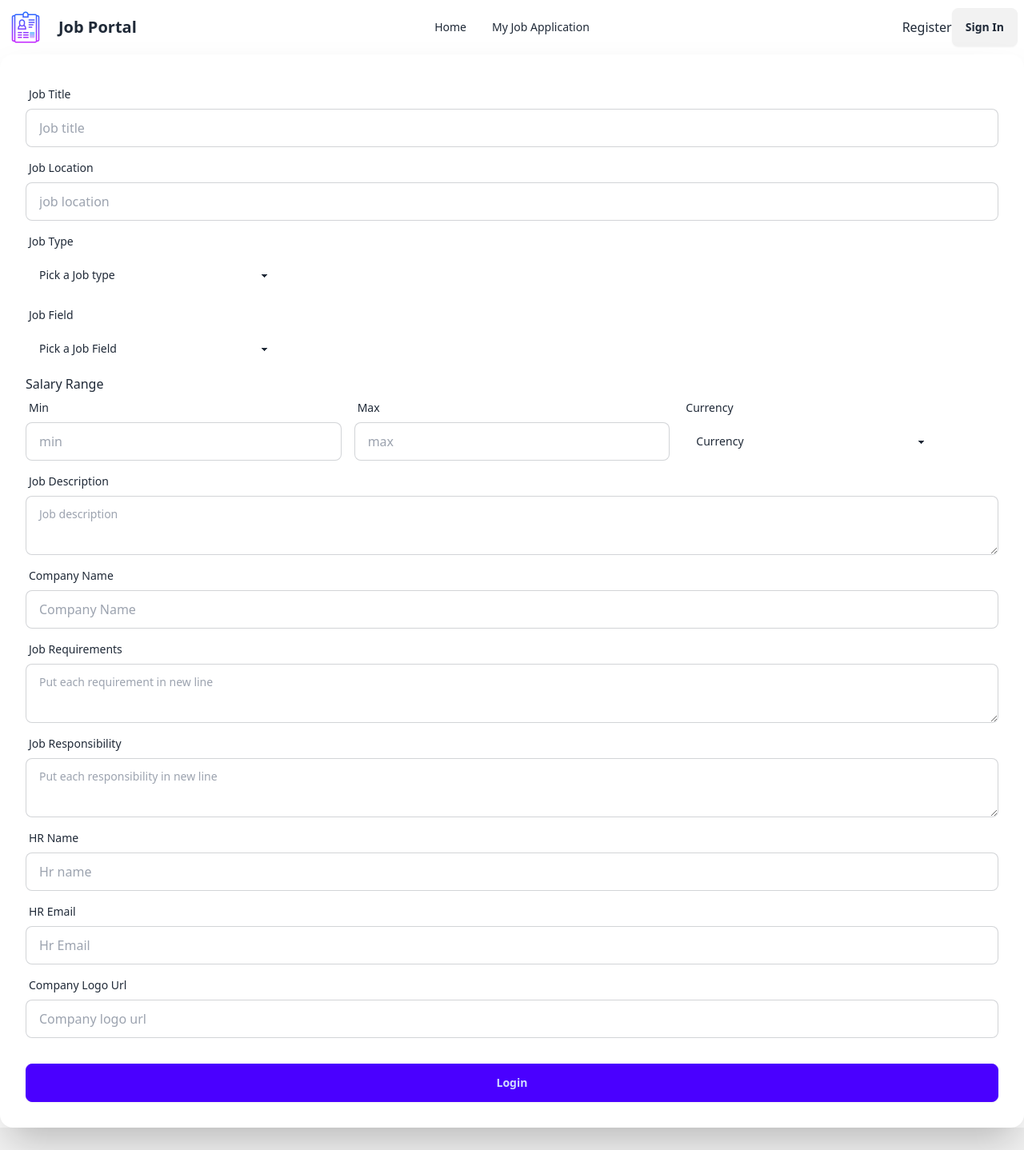
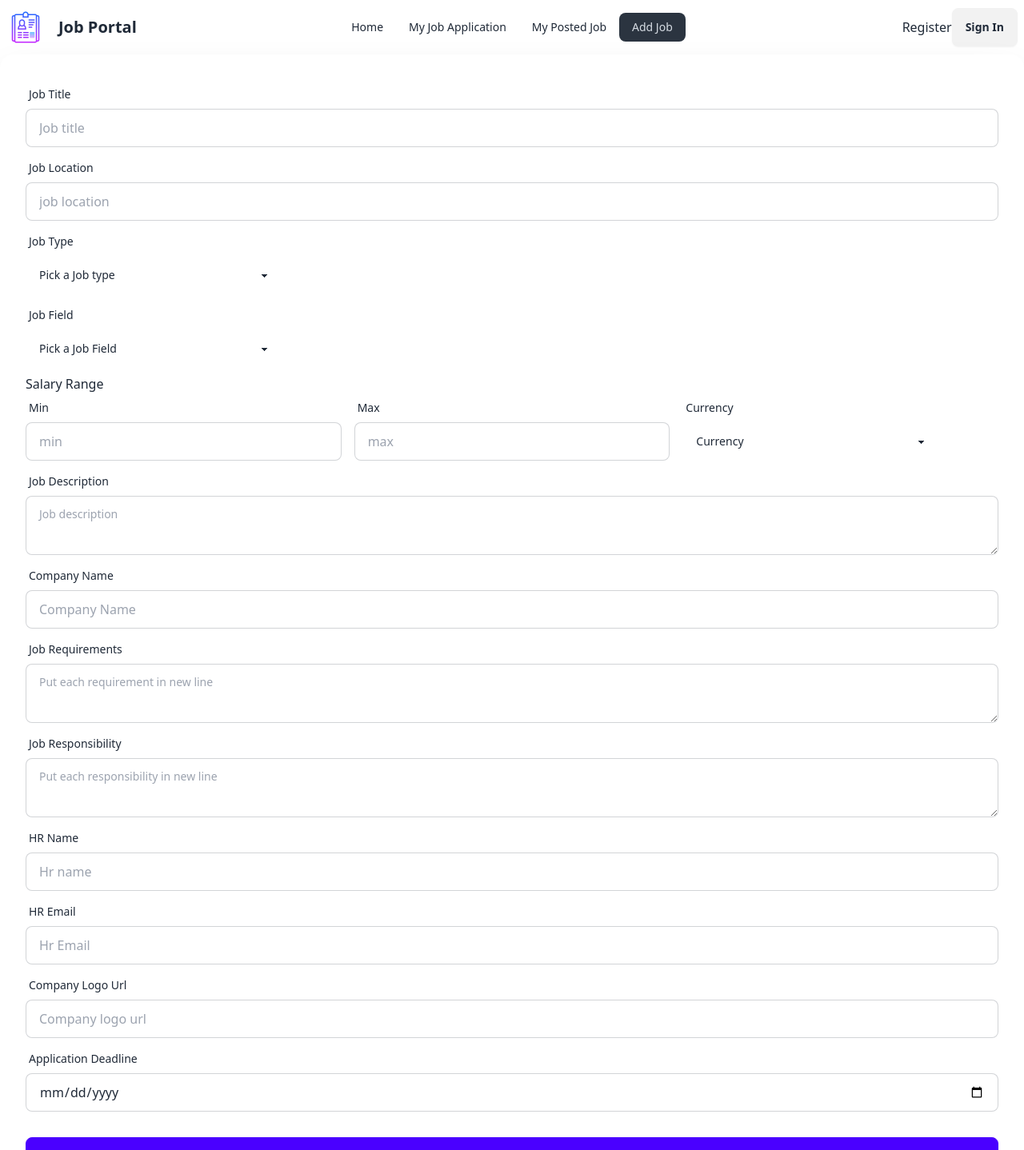
Before and after one commit to Saiful109710/Job-protal, a React (Vite) app: page /addJob in a window 1280 px wide. Shown: the top 1438 px of the page at 80% size. Built offline with nearby package versions, Linux system fonts and the light colour scheme; no server answers.

Commit message:
added form

```diff
--- a/src/pages/AddJob/AddJob.jsx
+++ b/src/pages/AddJob/AddJob.jsx
@@ -216,6 +216,19 @@ const AddJob = () => {
             required
           />
         </div>
+        {/* Application Deadline */}
+        <div className="form-control">
+          <label className="label">
+            <span className="label-text">Application Deadline</span>
+          </label>
+          <input
+            type="date"
+            name="applicationDeadline"
+            placeholder="Hr name"
+            className="input input-bordered"
+            required
+          />
+        </div>
         <div className="form-control mt-6">
           <button className="btn btn-primary">Login</button>
         </div>
--- /dev/null
+++ b/src/pages/MyPostedJobs/MyPostedJobs.jsx
@@ -0,0 +1,51 @@
+import React, { useEffect, useState } from 'react'
+import useAuth from '../../hooks/useAuth'
+
+const MyPostedJobs = () => {
+    const {user} = useAuth();
+    const [jobs,setJobs] = useState([])
+
+    useEffect(()=>{
+        fetch(`http://localhost:7000/jobs/?email=${user?.email}`)
+        .then(res=>res.json())
+        .then(data=>{
+            console.log(data)
+            setJobs(data)
+        })
+    },[user?.email])
+  return (
+    <div>
+        <h2>My Posted Jobs:{jobs.length}</h2>
+
+        <div className="overflow-x-auto">
+  <table className="table">
+    {/* head */}
+    <thead>
+      <tr>
+        <th></th>
+        <th>Job Title</th>
+        <th>Deadline</th>
+        <th>Total Job Application</th>
+      </tr>
+    </thead>
+    <tbody>
+      {/* row 1 */}
+        {
+            jobs.map((job,idx)=>(
+                <tr key={job._id}>
+                <th>{idx+1}</th>
+                <td>{job.title}</td>
+                <td>{job.applicationDeadline}</td>
+                <td>{job.applicationCount}</td>
+              </tr>
+            ))
+        }
+
+    </tbody>
+  </table>
+</div>
+    </div>
+  )
+}
+
+export default MyPostedJobs
--- a/src/router/Router.jsx
+++ b/src/router/Router.jsx
@@ -8,6 +8,7 @@ import PrivateRoute from "./PrivateRoute";
 import JobApply from "../pages/JobApply";
 import MyApplication from "../pages/myApplication/myApplication";
 import AddJob from "../pages/AddJob/AddJob";
+import MyPostedJobs from "../pages/MyPostedJobs/MyPostedJobs";
 
 
 
@@ -45,6 +46,10 @@ const router = createBrowserRouter([
             {
                 path:'/addJob',
                 element:<AddJob></AddJob>
+            },
+            {
+                path:'/myPostedJob',
+                element:<MyPostedJobs></MyPostedJobs>
             }
         ]
     }
--- a/src/shared/Navbar.jsx
+++ b/src/shared/Navbar.jsx
@@ -20,6 +20,8 @@ const Navbar = () => {
     <>
         <li><NavLink to='/'>Home</NavLink></li>
         <li><NavLink to='/myApplications'>My Job Application</NavLink></li>
+        <li><NavLink to='/myPostedJob'>My Posted Job</NavLink></li>
+        <li><NavLink to='/addJob'>Add Job</NavLink></li>
     </>
   );
   return (
```
